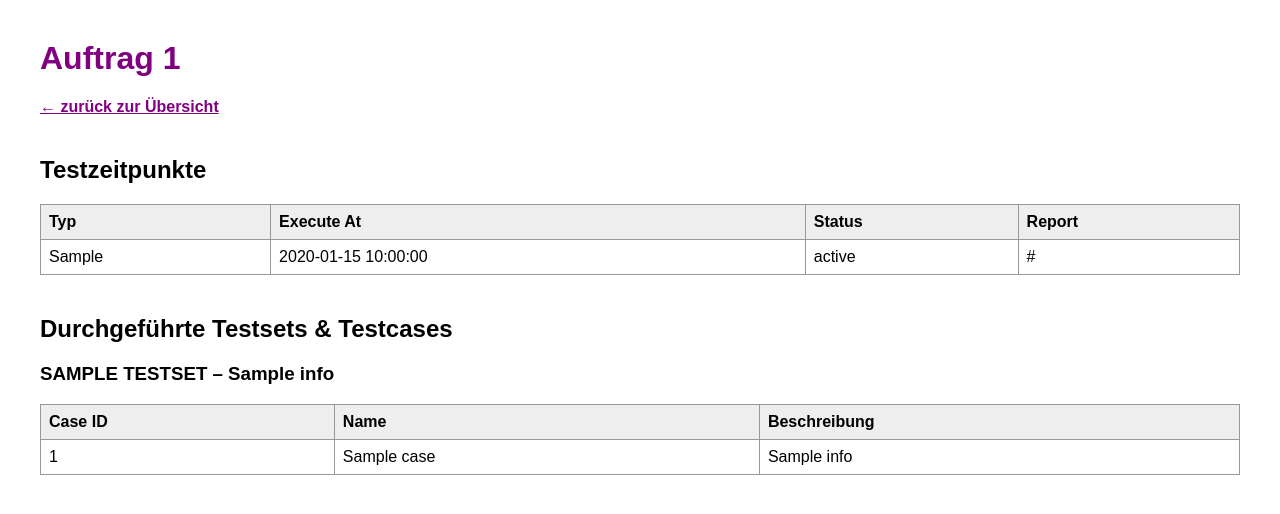
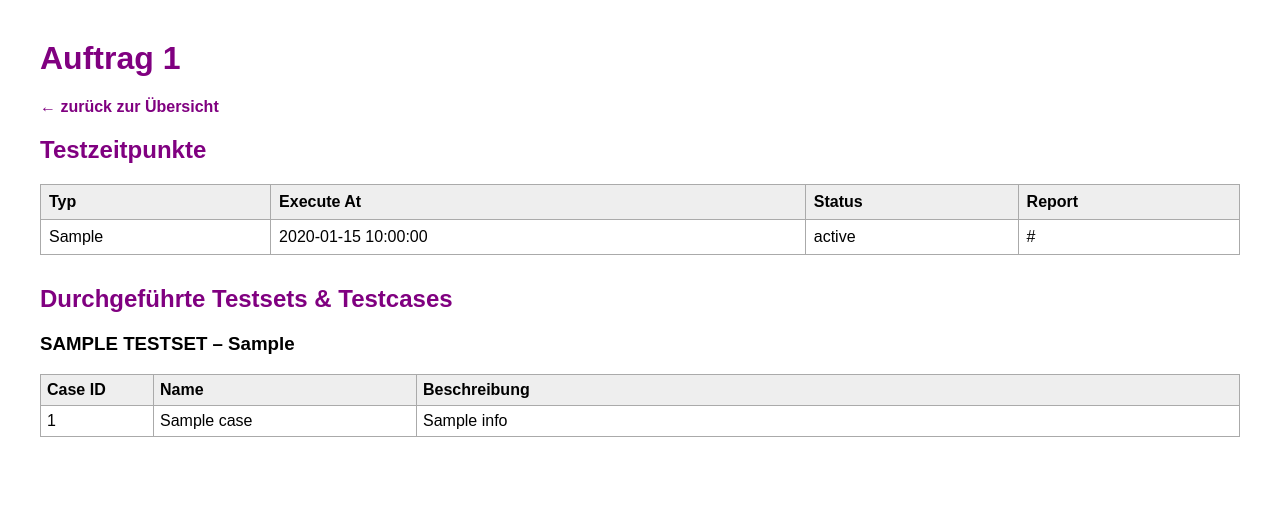
Before and after one commit to michaelbuzek/status-page, a Flask app: template templates/detail.html in a window 1280 px wide. Shown: the top 514 px of the page. Run offline with Flask 3, Linux system fonts and the light colour scheme; tables that the repository leaves empty hold one stand-in row (values such as "Sample post"); the template is opened without the code that fills it: values that come from a table or form of the project are taken from there, most other values are stand-ins (such as "Sample title", 1, 10 or a date in 2020).

Commit message:
Fix: Testcase-Tabellen in detail.html mit festen Spaltenbreiten versehen

```diff
--- a/templates/detail.html
+++ b/templates/detail.html
@@ -1,23 +1,66 @@
 <!DOCTYPE html>
 <html>
 <head>
-    <title>Details Auftrag {{ auftrag_id }}</title>
+    <title>Details für Auftrag {{ auftrag_id }}</title>
     <style>
-        body { font-family: Arial; margin: 40px; }
-        h1 { color: purple; }
-        h2 { margin-top: 40px; }
-        table { width: 100%; border-collapse: collapse; margin-top: 10px; }
-        th, td { border: 1px solid #999; padding: 8px; text-align: left; }
-        th { background-color: #eee; }
-        .status-open { background-color: #f4a261; }
-        .status-triggered { background-color: #fcbf49; }
-        .status-done { background-color: #8ac926; }
-        a { font-weight: bold; color: purple; }
+        body {
+            font-family: Arial, sans-serif;
+            margin: 40px;
+        }
+        h1, h2 {
+            color: purple;
+        }
+        a {
+            color: purple;
+            text-decoration: none;
+            font-weight: bold;
+        }
+        table {
+            border-collapse: collapse;
+            width: 100%;
+            margin-bottom: 30px;
+        }
+        th, td {
+            border: 1px solid #aaa;
+            padding: 8px;
+            text-align: left;
+        }
+        th {
+            background-color: #eee;
+        }
+        .status-open {
+            background-color: #f4a261;
+        }
+        .status-triggered {
+            background-color: #f4a261;
+        }
+        .testcase-table {
+            width: 100%;
+            border-collapse: collapse;
+            margin-top: 10px;
+        }
+        .testcase-table th, .testcase-table td {
+            border: 1px solid #aaa;
+            padding: 6px;
+            text-align: left;
+        }
+        .testcase-table th {
+            background-color: #eee;
+        }
+        .testcase-table .id-col {
+            width: 100px;
+        }
+        .testcase-table .name-col {
+            width: 250px;
+        }
+        .testcase-table .desc-col {
+            width: auto;
+        }
     </style>
 </head>
 <body>
     <h1>Auftrag {{ auftrag_id }}</h1>
-    <a href="/">← zurück zur Übersicht</a>
+    <p><a href="/">← zurück zur Übersicht</a></p>
 
     <h2>Testzeitpunkte</h2>
     <table>
@@ -32,27 +75,31 @@
             <td>{{ e.type }}</td>
             <td>{{ e.execute_at }}</td>
             <td class="status-{{ e.status }}">{{ e.status }}</td>
-            <td>{{ e.report_url or '-' }}</td>
+            <td>{{ e.report_url or "-" }}</td>
         </tr>
         {% endfor %}
     </table>
 
     <h2>Durchgeführte Testsets & Testcases</h2>
-    {% for setname, details in testsets.items() %}
-        <h3>{{ setname | upper }} – {{ details.info }}</h3>
-        <table>
-            <tr>
-                <th>Case ID</th>
-                <th>Name</th>
-                <th>Beschreibung</th>
-            </tr>
-            {% for case in details.cases %}
-            <tr>
-                <td>{{ case.id }}</td>
-                <td>{{ case.name }}</td>
-                <td>{{ case.info }}</td>
-            </tr>
-            {% endfor %}
+    {% for setname, cases in testsets.items() %}
+        <h3>{{ setname.upper() }} – {{ cases[0].set_info }}</h3>
+        <table class="testcase-table">
+            <thead>
+                <tr>
+                    <th class="id-col">Case ID</th>
+                    <th class="name-col">Name</th>
+                    <th class="desc-col">Beschreibung</th>
+                </tr>
+            </thead>
+            <tbody>
+                {% for case in cases %}
+                <tr>
+                    <td class="id-col">{{ case.id }}</td>
+                    <td class="name-col">{{ case.name }}</td>
+                    <td class="desc-col">{{ case.info }}</td>
+                </tr>
+                {% endfor %}
+            </tbody>
         </table>
     {% endfor %}
 </body>
```
